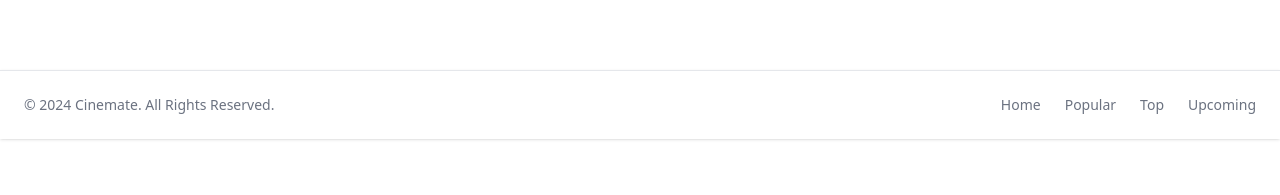
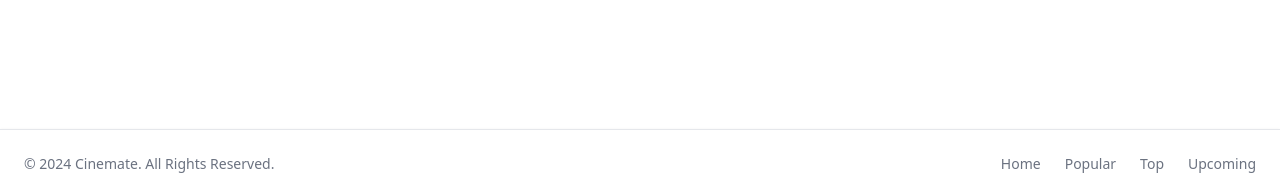
Before and after one commit to MoushreeDebnath/cinemate, a React (Create React App) app: page / in a window 1280 px wide. Shown: the part 661-856 px from the top of the page. Before the commit the page ends 800 px from the top, so only its background shows below. Built offline with nearby package versions, Linux system fonts and the light colour scheme; no server answers.

Commit message:
fixed footer remove

```diff
--- a/src/components/Footer.js
+++ b/src/components/Footer.js
@@ -1,7 +1,7 @@
 import {NavLink, Link} from "react-router-dom"
 export const Footer = () => {
   return (
-      <footer className="fixed bottom-0 left-0 z-20 w-full p-4 bg-white border-t border-gray-200 shadow md:flex md:items-center md:justify-between md:p-6 dark:bg-gray-800 dark:border-gray-600">
+      <footer className="bottom-0 left-0 z-20 w-full p-4 bg-white border-t border-gray-200 shadow md:flex md:items-center md:justify-between md:p-6 dark:bg-gray-800 dark:border-gray-600">
         <span className="text-sm text-gray-500 sm:text-center dark:text-gray-400">© 2024 <Link to="/" className="hover:underline">Cinemate</Link>. All Rights Reserved.
         </span>
         <ul className="flex flex-wrap items-center mt-3 text-sm font-medium text-gray-500 dark:text-gray-400 sm:mt-0">
```
